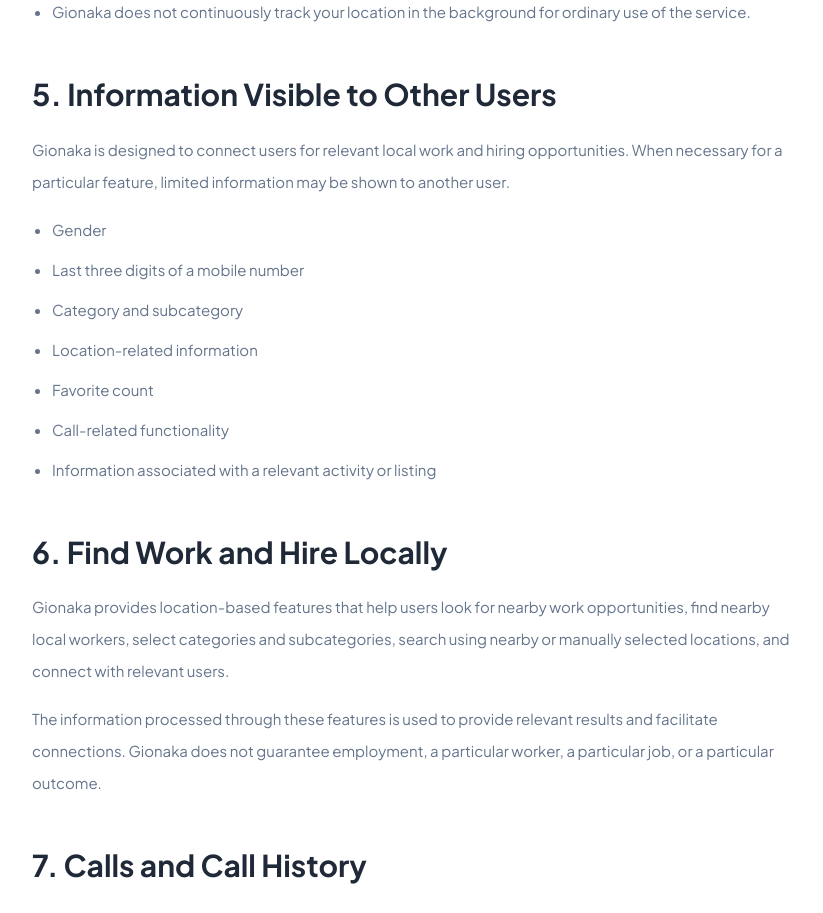
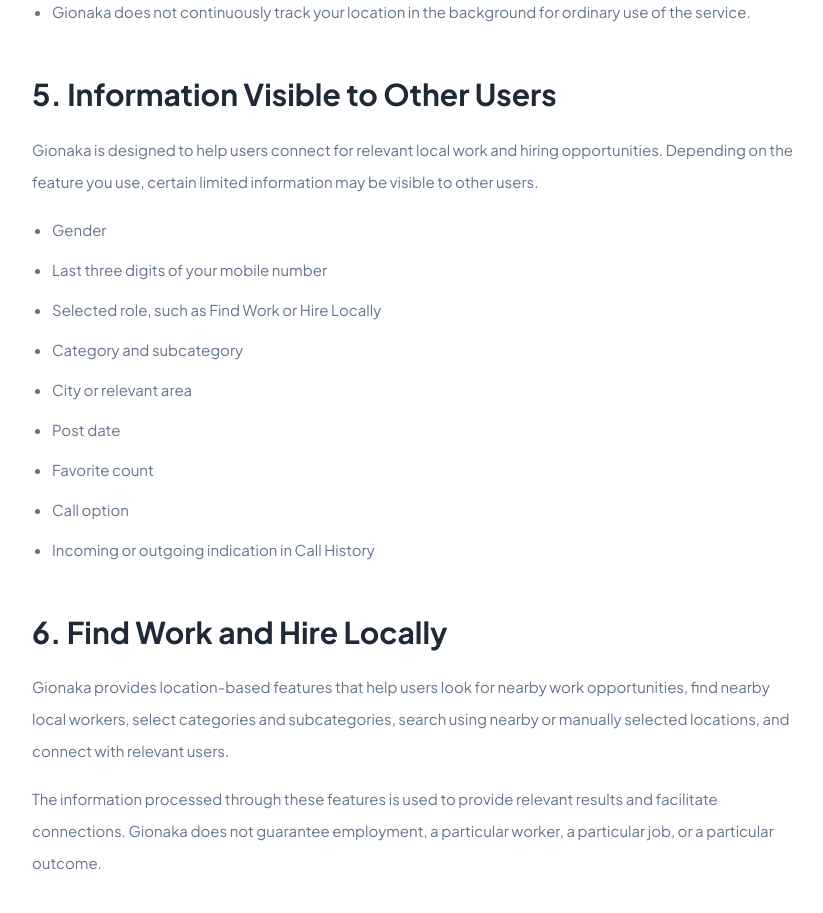
Before and after one commit to mdnooralom9/gionaka, a Next.js app: page /privacy in a window 1280 px wide. Shown: the part 2340-3253 px from the top of the page, without its empty margins (224-1047 px from the left). Built offline with nearby package versions, Linux system fonts and the light colour scheme.

Commit message:
feat: enhance privacy policy details and clarify user information visibility
Co-authored-by: mdnooralom9 <221815142+mdnooralom9@users.noreply.github.com>

```diff
--- a/app/privacy/page.tsx
+++ b/app/privacy/page.tsx
@@ -65,7 +65,27 @@ const sections = [
   ],
 ],
 
-  ['5. Information Visible to Other Users', ['Gionaka is designed to connect users for relevant local work and hiring opportunities. When necessary for a particular feature, limited information may be shown to another user.'], ['Gender', 'Last three digits of a mobile number', 'Category and subcategory', 'Location-related information', 'Favorite count', 'Call-related functionality', 'Information associated with a relevant activity or listing']],
+  [
+  "5. Information Visible to Other Users",
+  [
+    "Gionaka is designed to help users connect for relevant local work and hiring opportunities. Depending on the feature you use, certain limited information may be visible to other users.",
+  ],
+  [
+    "Gender",
+    "Last three digits of your mobile number",
+    "Selected role, such as Find Work or Hire Locally",
+    "Category and subcategory",
+    "City or relevant area",
+    "Post date",
+    "Favorite count",
+    "Call option",
+    "Incoming or outgoing indication in Call History",
+  ],
+  [
+    "Your complete mobile number and exact latitude or longitude are not publicly displayed to other users.",
+    "Information shown through Gionaka is limited to what is relevant to the particular feature being used.",
+  ],
+],
   ['6. Find Work and Hire Locally', ['Gionaka provides location-based features that help users look for nearby work opportunities, find nearby local workers, select categories and subcategories, search using nearby or manually selected locations, and connect with relevant users.', 'The information processed through these features is used to provide relevant results and facilitate connections. Gionaka does not guarantee employment, a particular worker, a particular job, or a particular outcome.'], []],
   ['7. Calls and Call History', ['Gionaka provides a Call feature that allows users to contact another user through the device\'s phone functionality. Gionaka does not record phone conversations, store call audio, listen to conversations, or store their contents.', 'Gionaka may process limited call-related information so relevant activity can appear in Call History.'], ['Gender', 'Last three digits of the mobile number', 'Category and subcategory', 'Location-related information', 'Incoming or outgoing indication', 'Call functionality']],
   ['8. Favorites', ['Gionaka provides a Favorite feature that allows users to mark relevant users or connections. Favorite activity may be associated with your account and a Favorite count may be displayed. The person you have favorited is not notified that you personally added them. Your individual Favorite activity is not publicly disclosed as your personal action.'], []],
```
